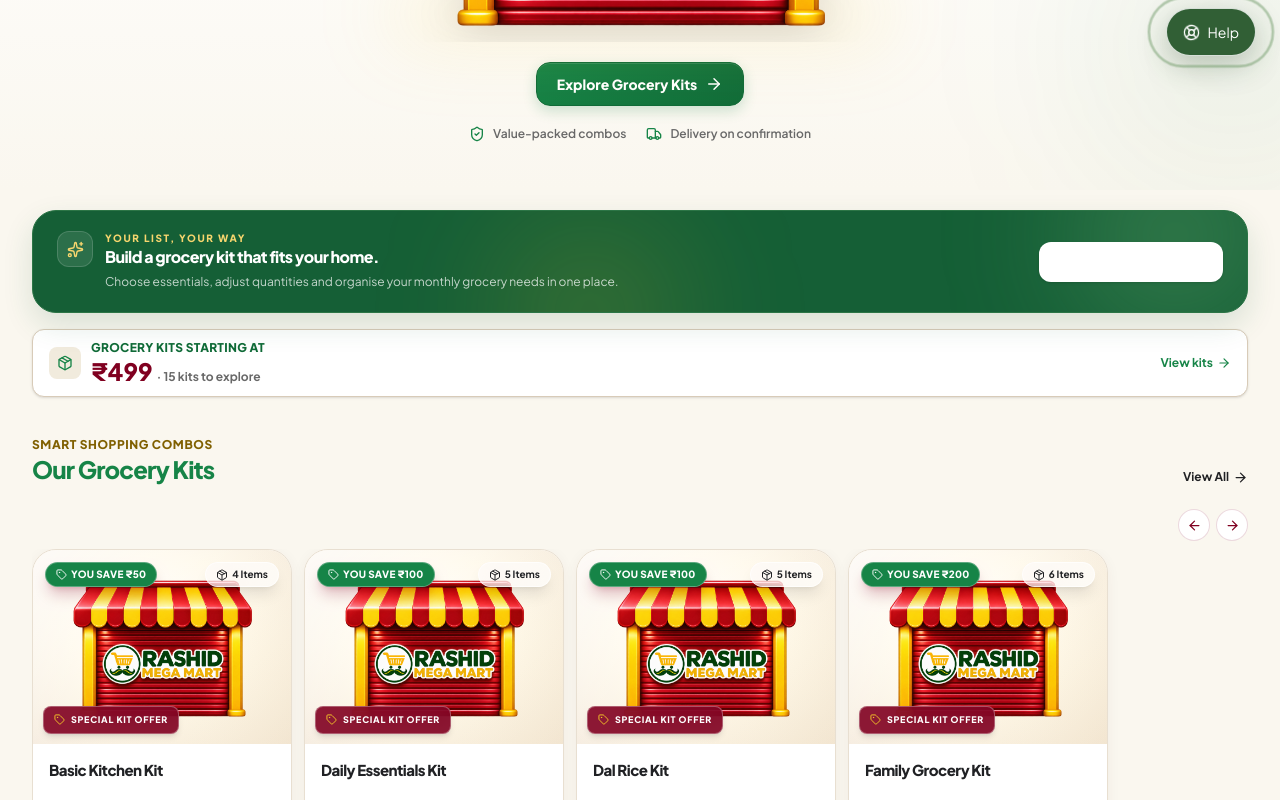
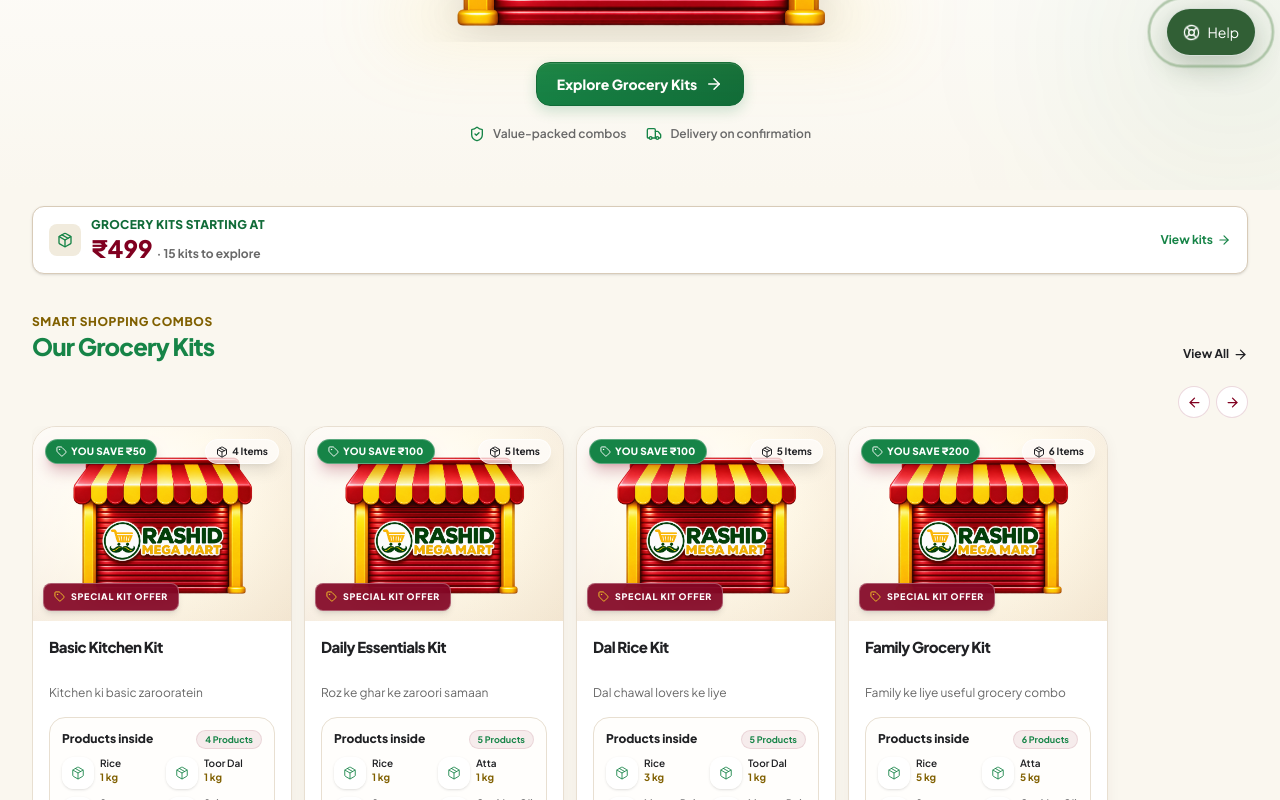
Before and after one commit to NoorTechnologies/rashidmegamartv0.1, a Next.js app: page / in a window 1280 px wide. Shown: the part 720-1520 px from the top of the page. Built offline with nearby package versions, Linux system fonts and the light colour scheme.

Commit message:
Remove grocery planner promotion from homepage

```diff
--- a/src/app/page.tsx
+++ b/src/app/page.tsx
@@ -3,7 +3,6 @@ import Link from "next/link";
 import { ArrowRight, ShieldCheck, Truck, Package, Wallet, ClipboardList } from "lucide-react";
 import Footer from "@/components/Footer";
 import FeaturedKitsCarousel from "@/components/FeaturedKitsCarousel";
-import PromoBanner from "@/components/PromoBanner";
 import { kits } from "@/data/kits";
 
 export default function HomePage() {
@@ -48,7 +47,6 @@ export default function HomePage() {
         </div>
       </section>
 
-      <PromoBanner />
 
       {startingPrice !== null && (
         <section data-reveal className="mx-auto w-full max-w-7xl px-3 pt-3 min-[480px]:px-5 sm:pt-4 md:px-6 lg:px-8" aria-label="Grocery kit starting price">
```
